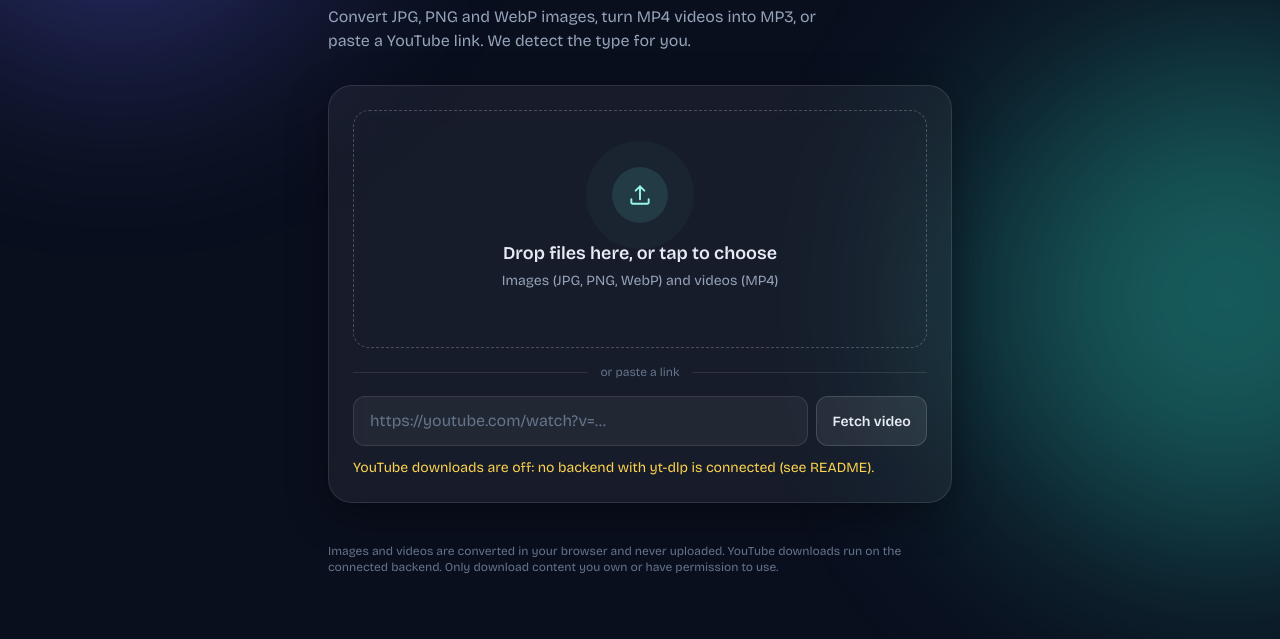
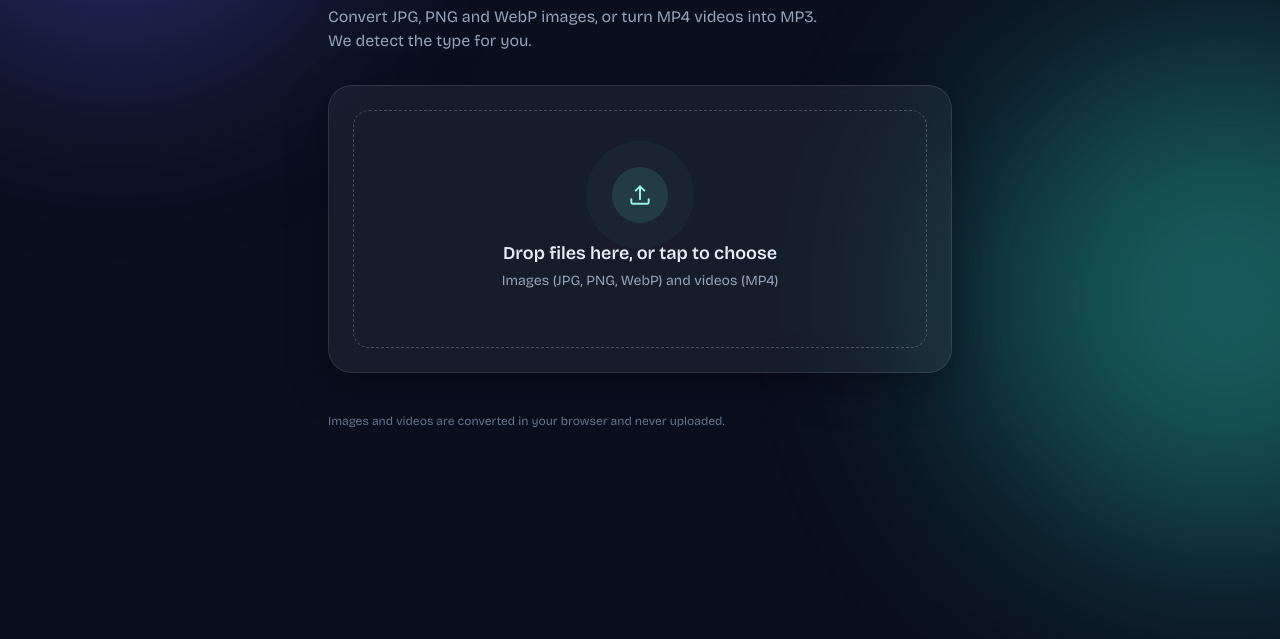
Before and after one commit to CrescentsChaos/opaline, a website: page public/index.html in a window 1280 px wide. Shown: the part 219-858 px from the top of the page. After the commit the page ends 800 px from the top, so only its background shows below. Drawn offline with nearby package versions, Linux system fonts and the light colour scheme; no server answers.

Commit message:
some yt related changes

```diff
--- a/public/app.js
+++ b/public/app.js
@@ -73,7 +73,8 @@ class Card {
 const API = (window.OPALINE?.api || '').replace(/\/$/, '');
 const tick = () => new Promise((r) => setTimeout(r));
 const yt = fetch(`${API}/api/health`).then((r) => (r.ok ? r.json() : {})).then((c) => !!c.ytdlp).catch(() => false);
-yt.then((ok) => { if (!ok) $('#warn').classList.remove('hidden'); });
+// the link box only appears when a YouTube backend is connected (see config.js)
+yt.then((ok) => { if (ok) { $('#yt').classList.remove('hidden'); $('#lede').append(' Paste a YouTube link to download it.'); } });
 
 // follow a backend job over SSE
 const follow = (id, onProgress) => new Promise((ok, no) => {
@@ -207,7 +208,7 @@ function handleFiles(files) {
 }
 function handleText(text) {
   const raw = (text.match(/(?:https?:\/\/)?(?:[\w-]+\.)?(?:youtube\.com|youtu\.be)\/\S+/i) || [])[0];
-  if (!raw) return toast('Paste a YouTube link, or drop an image or MP4.');
+  if (!raw) return toast('Drop an image or an MP4 to convert it.');
   addYouTube(/^https?:/i.test(raw) ? raw : 'https://' + raw);
 }
 
--- a/public/index.html
+++ b/public/index.html
@@ -49,7 +49,7 @@
   <main class="max-w-2xl mx-auto px-4 sm:px-6 py-10 sm:py-16">
     <p class="text-xl font-semibold tracking-tight text-teal-200 mb-6">Opaline</p>
     <h1 class="text-4xl sm:text-5xl font-extrabold tracking-tight">Drop it. Convert it. Download.</h1>
-    <p class="mt-3 text-slate-400 max-w-lg">Convert JPG, PNG and WebP images, turn MP4 videos into MP3, or paste a YouTube link. We detect the type for you.</p>
+    <p id="lede" class="mt-3 text-slate-400 max-w-lg">Convert JPG, PNG and WebP images, or turn MP4 videos into MP3. We detect the type for you.</p>
 
     <section class="glass rounded-3xl p-4 sm:p-6 mt-8">
       <label class="drop block rounded-2xl text-center cursor-pointer px-4 py-10 sm:py-14">
@@ -61,6 +61,7 @@
         <span class="block text-sm text-slate-400 mt-1">Images (JPG, PNG, WebP) and videos (MP4)</span>
       </label>
 
+      <div id="yt" class="hidden">
       <div class="flex items-center gap-3 my-4 text-xs text-slate-500"><span class="h-px flex-1 bg-white/10"></span>or paste a link<span class="h-px flex-1 bg-white/10"></span></div>
 
       <form id="linkForm" class="flex gap-2">
@@ -68,11 +69,11 @@
                class="min-w-0 flex-1 rounded-xl bg-white/5 border border-white/10 px-4 py-3 placeholder:text-slate-500 focus:border-teal-300 focus:outline-none">
         <button class="chip font-semibold">Fetch video</button>
       </form>
-      <p id="warn" class="hidden mt-3 text-sm text-amber-300">YouTube downloads are off: no backend with yt-dlp is connected (see README).</p>
+      </div>
     </section>
 
     <section id="list" class="mt-6 space-y-3" aria-live="polite"></section>
-    <p class="mt-10 text-xs text-slate-500">Images and videos are converted in your browser and never uploaded. YouTube downloads run on the connected backend. Only download content you own or have permission to use.</p>
+    <p class="mt-10 text-xs text-slate-500">Images and videos are converted in your browser and never uploaded.</p>
   </main>
 
   <div id="toast" class="fixed left-1/2 -translate-x-1/2 bottom-6 z-50 glass rounded-xl px-4 py-2.5 text-sm opacity-0 pointer-events-none transition-opacity duration-300"></div>
```
